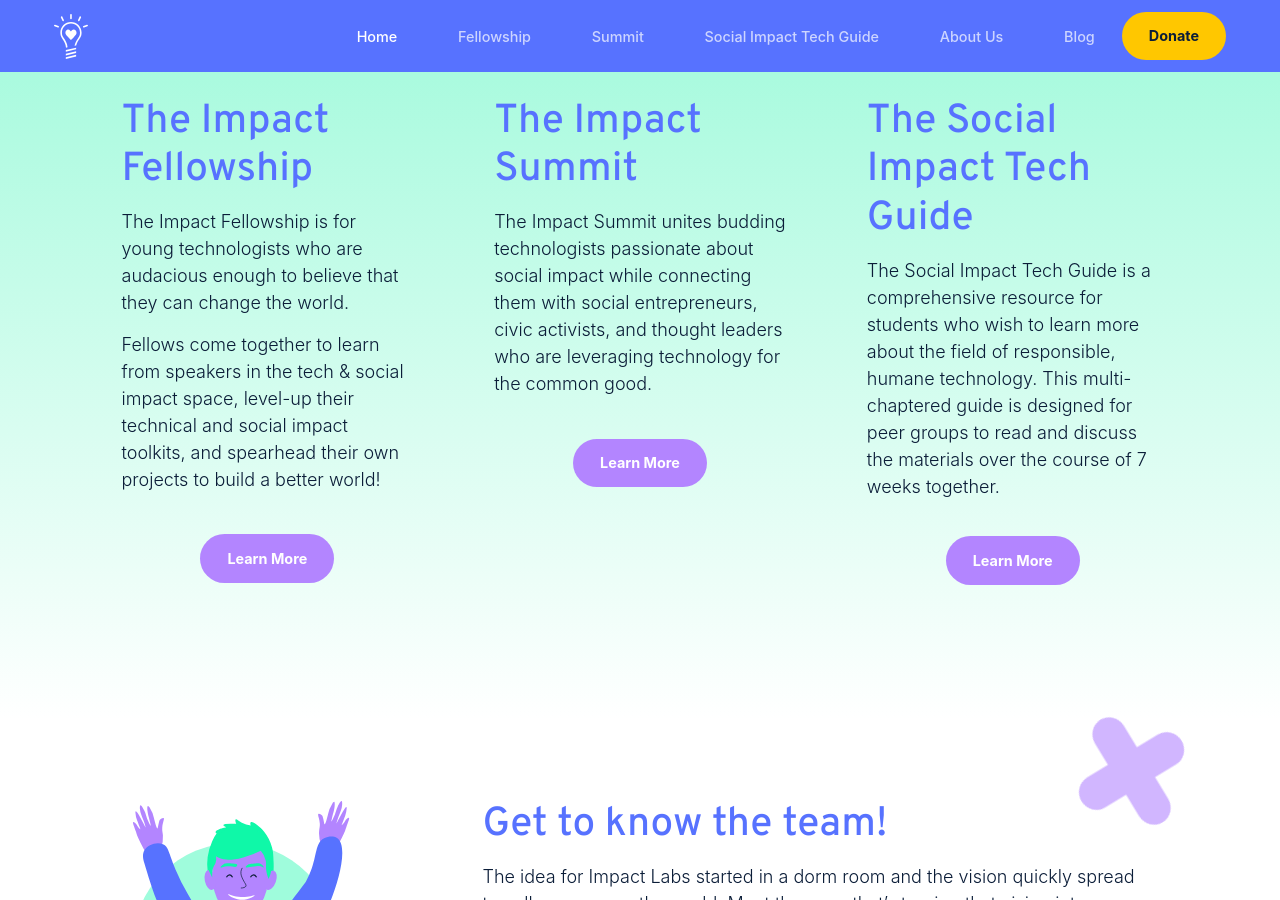
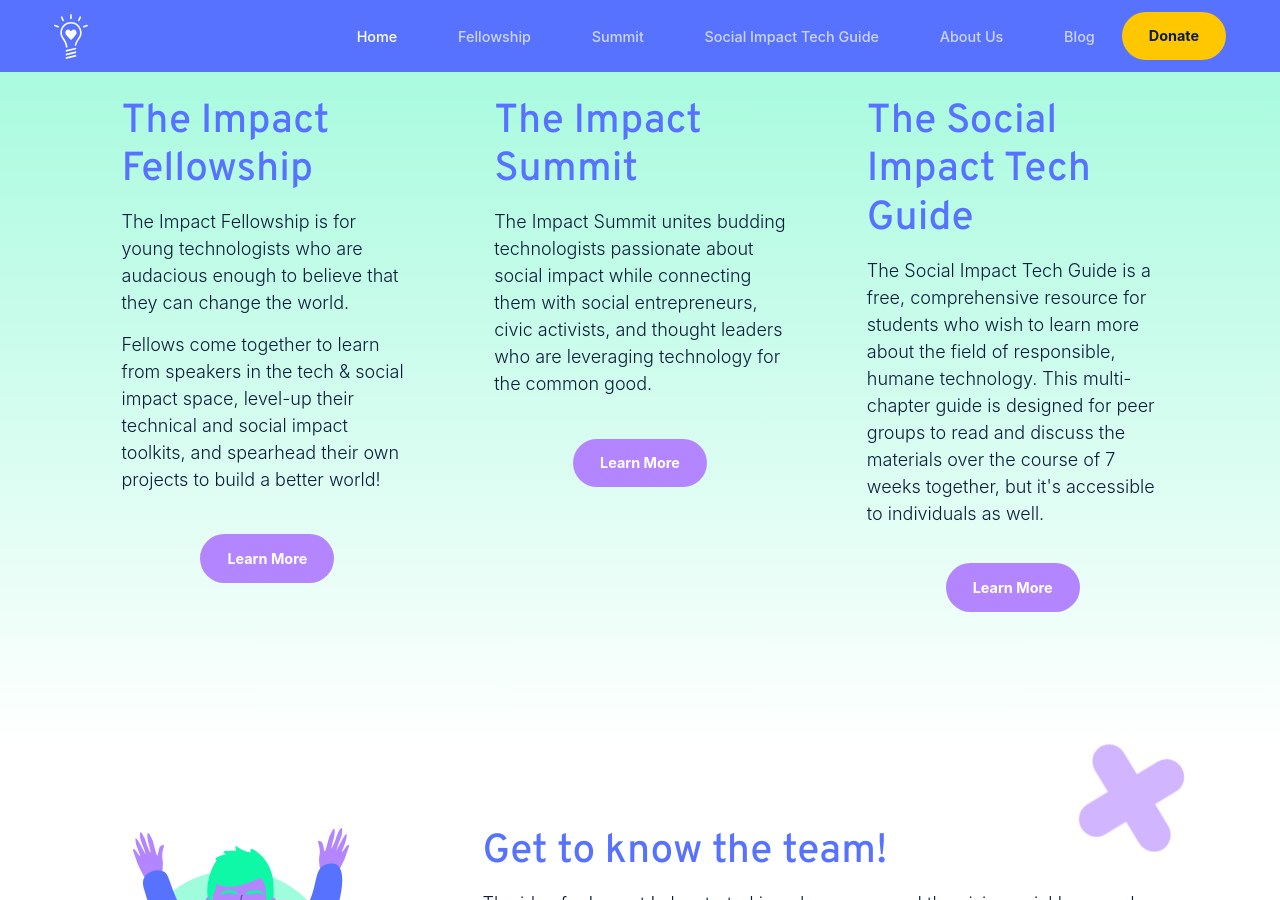
Before and after one commit to impact-labs/impact-labs.github.io, a Jekyll site: the page built from pages/home.html, in a window 1280 px wide and 900 px high, scrolled down 2077 px. Built offline with Jekyll 4.4.1, drawn with Linux system fonts in a browser that asks for light colours; a script that is not in the unit is left out.

Commit message:
Update home.html

```diff
--- a/pages/home.html
+++ b/pages/home.html
@@ -97,7 +97,7 @@ image: /assets/images/seo/home.jpg
 			<div class="text-left">
 				<h2>The Social Impact Tech Guide</h2>
 				<p class="lead text-left">
-					The Social Impact Tech Guide is a comprehensive resource for students who wish to learn more about the field of responsible, humane technology. This multi-chaptered guide is designed for peer groups to read and discuss the materials over the course of 7 weeks together.
+					The Social Impact Tech Guide is a free, comprehensive resource for students who wish to learn more about the field of responsible, humane technology. This multi-chapter guide is designed for peer groups to read and discuss the materials over the course of 7 weeks together, but it's accessible to individuals as well.
 				</p>
 				<br/>
 				<div class="text-md-center">
```
